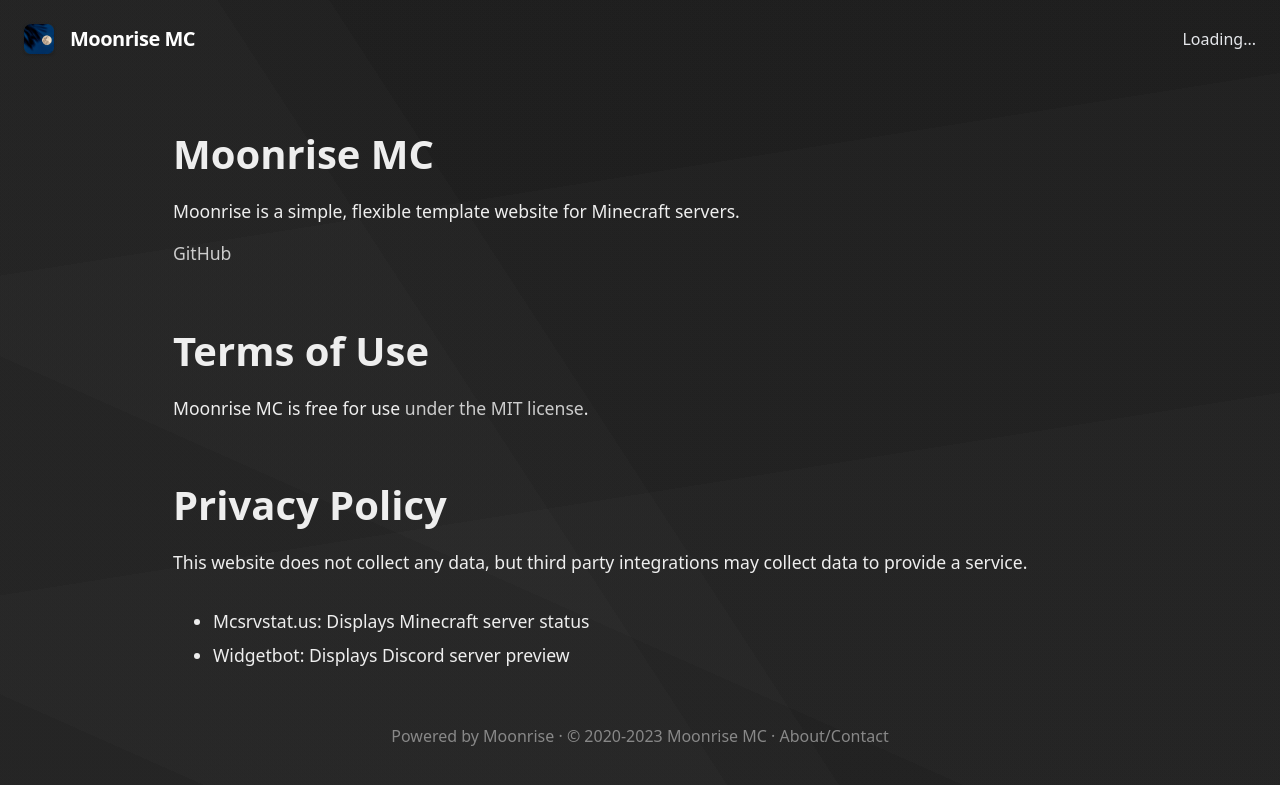
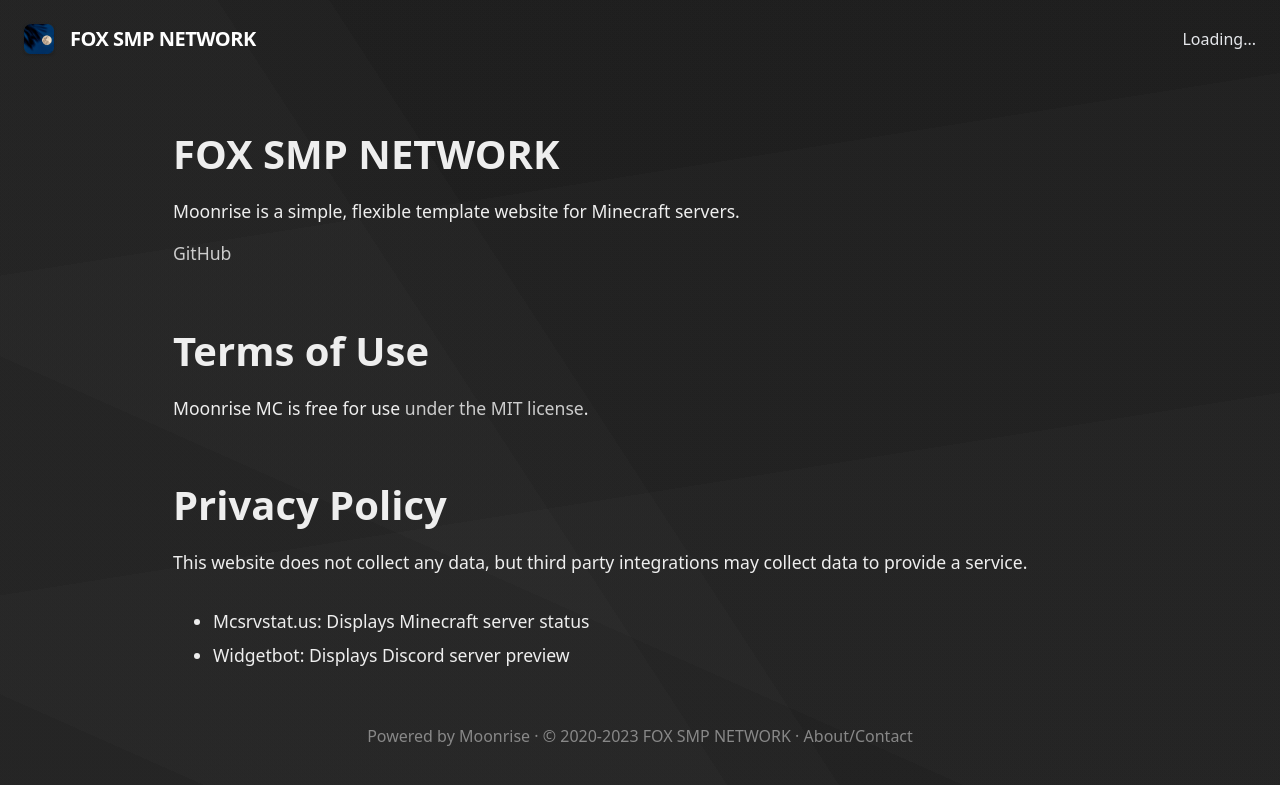
Before and after one commit to pranav158/foxsmp, a Jekyll site: the page built from docs/about.md, in a window 1280 px wide. Shown: the top 785 px of the page. Built offline with Jekyll 4.4.1, drawn with Linux system fonts in a browser that asks for light colours; our own code applies the rules of GitHub Pages for plain Markdown files.

Commit message:
Update _config.yml

```diff
--- a/docs/_config.yml
+++ b/docs/_config.yml
@@ -1,8 +1,8 @@
 # Set this website's info
 # Change "coffeebank" to your GitHub username
 # Change "moonrise" to your repository name
-url: "https://coffeebank.github.io"
-baseurl: "/moonrise"
+url: "https://pranav158.github.io"
+baseurl: "/foxsmp"
 siteIcon: /media/android-chrome-192x192.png
 siteYear: 2020
 siteFooterlink: /about
@@ -11,14 +11,14 @@
 
 
 # Set basic server info
-serverName: Moonrise MC
+serverName: FOX SMP NETWORK
 serverDescription: A Minecraft server where we have lots of fun!
-serverIP: 31.41.59.26:5358
+serverIP: play.foxsmp.in
 useBedrockForOnlineStatus: false
 
 
 # Discord information
-discordInvite: https://discord.gg/minecraft
+discordInvite: https://discord.gg/hd5pNVmZTu
 discordServerID: 299881420891881473
 discordChannelID: 450428756855750666
 
```
